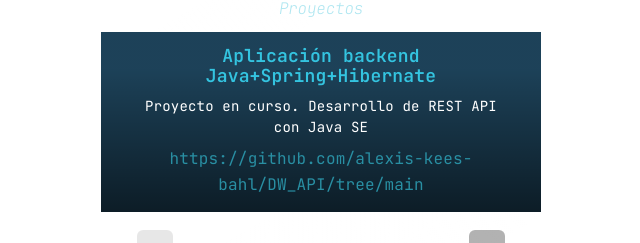
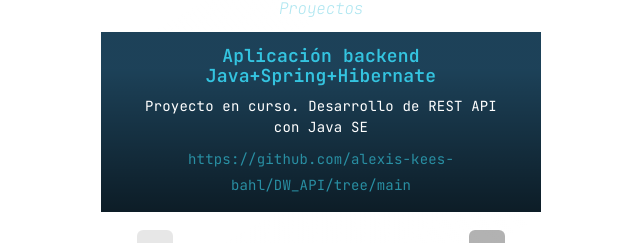
Before and after one commit to alexis-kees-bahl/alexis-kees-bahl.github.io, a React (Vite) app: page / in a window 1280 px wide. Shown: the part 1871-2114 px from the top of the page, without its empty margins (319-959 px from the left). Built offline with nearby package versions, Linux system fonts and the light colour scheme.

Commit message:
sinteticé elementos en Data y corregí estilo de .small-link

```diff
--- a/src/App.css
+++ b/src/App.css
@@ -277,7 +277,7 @@ footer {
 }
 
 .small-link {
-  font-size: 16px;
+  font-size: 14px;
   margin-top: 8px;;
 }
 
--- a/src/components/Data.jsx
+++ b/src/components/Data.jsx
@@ -144,7 +144,7 @@ export const proyectos = [
     link: "https://github.com/MarianoGonnet/TiendaLaku"
   },
   {title: "Mokepon - mockup game",
-    description: "Creado con HTML, CSS y JS como parte de curso de programación básica en Platzi. Código customizado para mejorar rendimiento y escalabilidad.",
+    description: "Proyecto HTML, CSS y JS hecho en curso de Platzi. Código customizado para mejorar rendimiento y escalabilidad.",
     link: "https://github.com/alexis-kees-bahl/mokepon-para-Platzi",
   }
 ];
```
